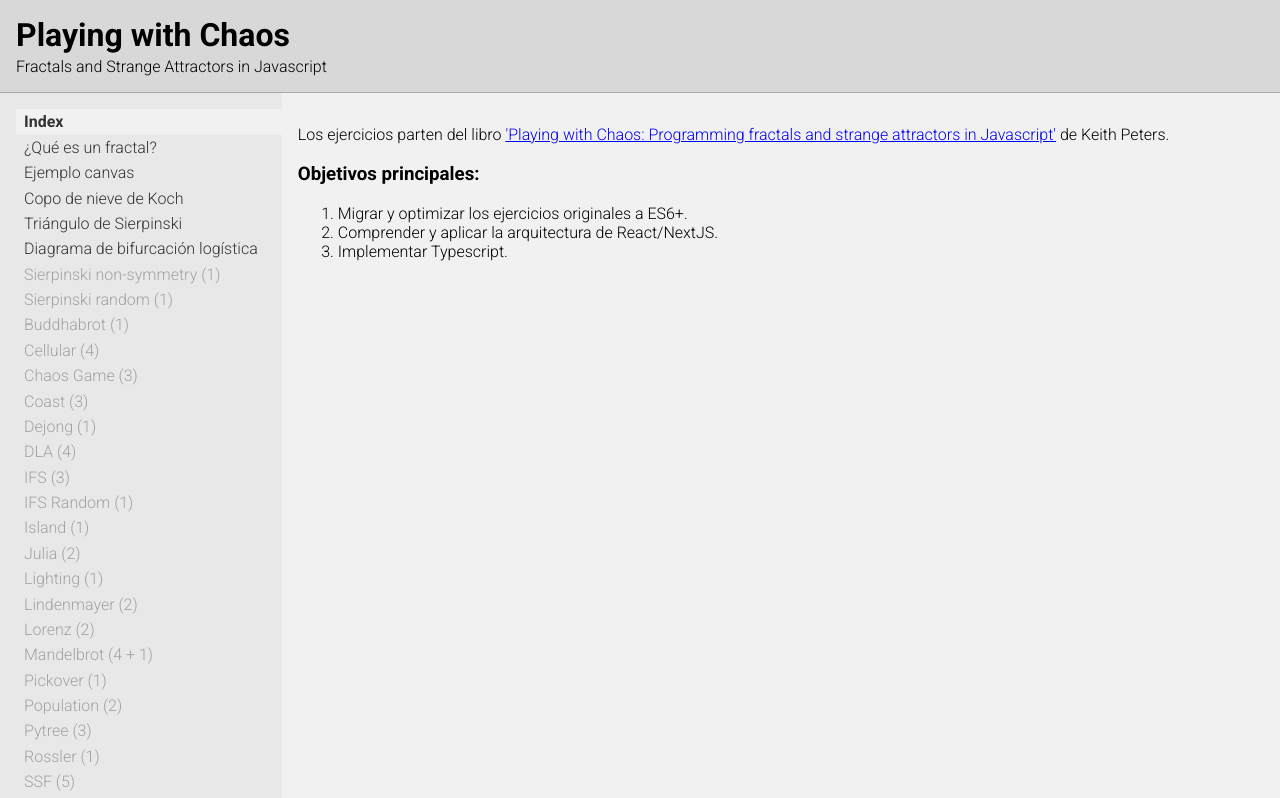
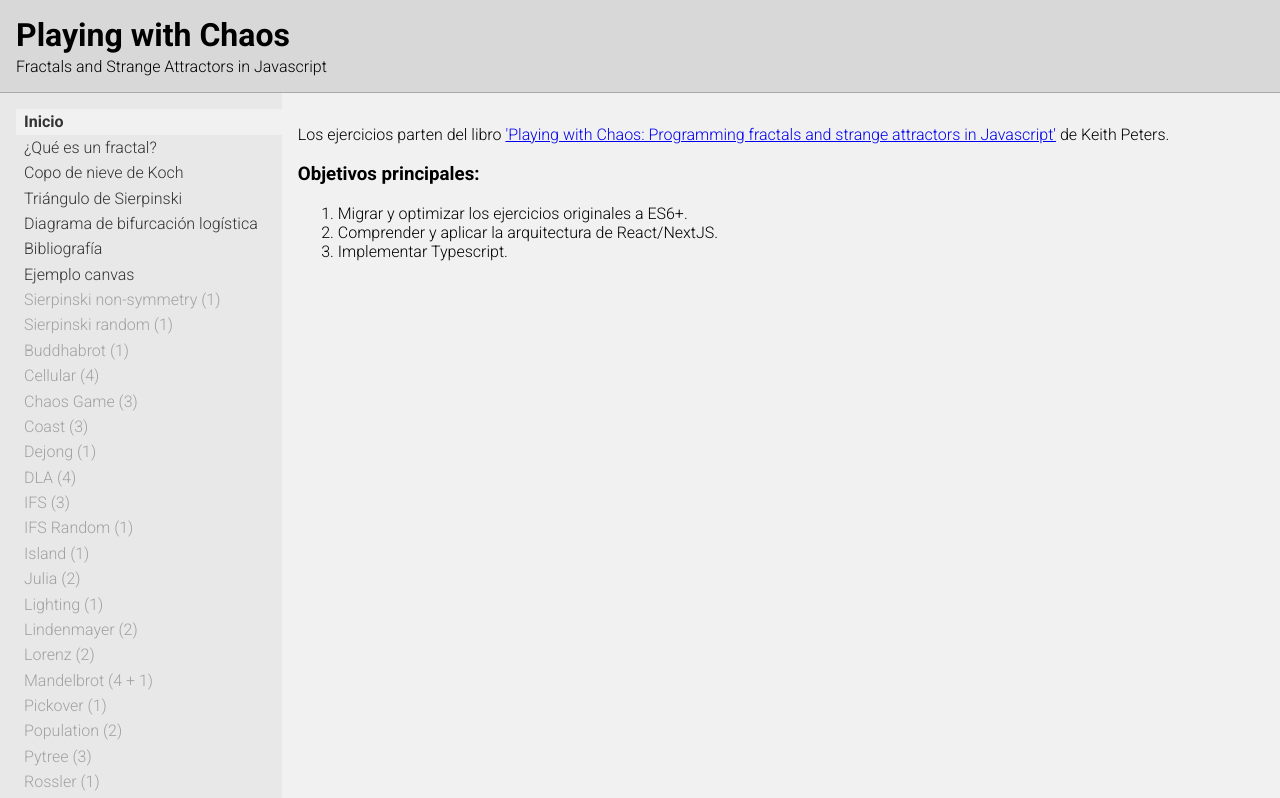
Before and after one commit to Aimanizales/playing-with-chaos, a Next.js app: page / in a window 1280 px wide. Shown: the top 798 px of the page. Built offline with nearby package versions, Linux system fonts and the light colour scheme.

Commit message:
Chore: mainnav reorder

```diff
--- a/src/components/Navbar/menuItems.ts
+++ b/src/components/Navbar/menuItems.ts
@@ -1,15 +1,11 @@
 export const menuItems = [
   {
-    name: 'Index',
+    name: 'Inicio',
     link: '/',
   },
   {
     name: '¿Qué es un fractal?',
     link: '/fractal',
-  },
-  {
-    name: 'Ejemplo canvas',
-    link: '/sample',
   },
   {
     name: 'Copo de nieve de Koch',
@@ -22,6 +18,14 @@ export const menuItems = [
   {
     name: 'Diagrama de bifurcación logística',
     link: '/logistic-map',
+  },
+  {
+    name: 'Bibliografía',
+    link: '/bibliography',
+  },
+  {
+    name: 'Ejemplo canvas',
+    link: '/sample',
   },
   { name: 'Sierpinski non-symmetry (1)' },
   { name: 'Sierpinski random (1)' },
```
